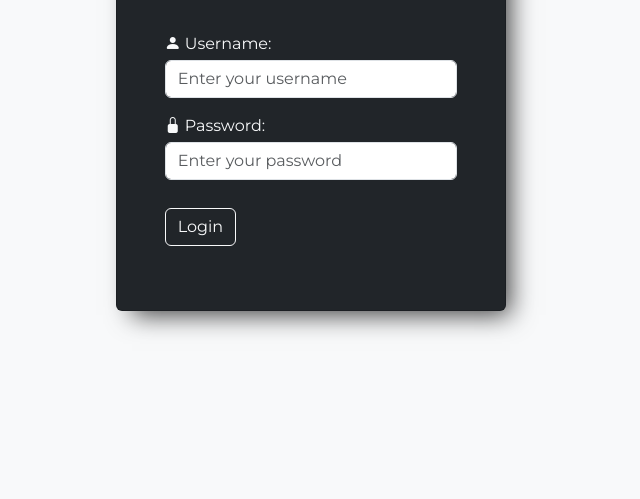
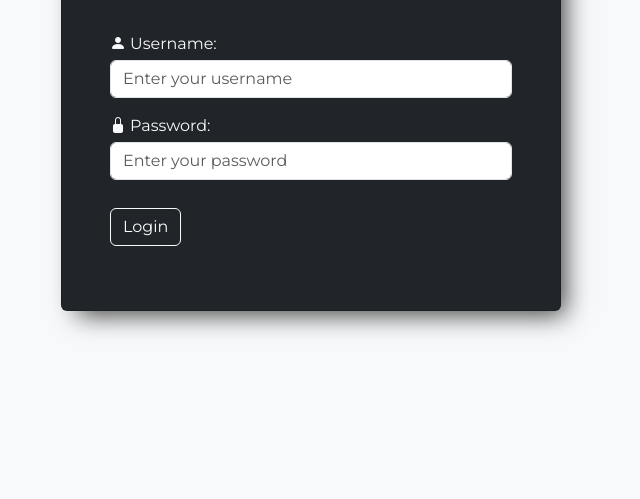
Before and after one commit to Vestels/simple_login, a website: page index.html in a window 1280 px wide. Shown: the part 301-800 px from the top of the page, without its empty margins (329-969 px from the left). Drawn offline with nearby package versions, Linux system fonts and the light colour scheme.

Commit message:
fix form width

```diff
--- a/index.html
+++ b/index.html
@@ -15,9 +15,9 @@
             background-color: #f8f9fa;
         }
         .card {
-            min-width: 35%;
+            width: 500px;
             height: auto;
-            min-height: 50%;
+            min-height: 300px;
             box-shadow: 10px 10px 24px -6px rgba(0,0,0,0.75);
         }
     </style>
```
